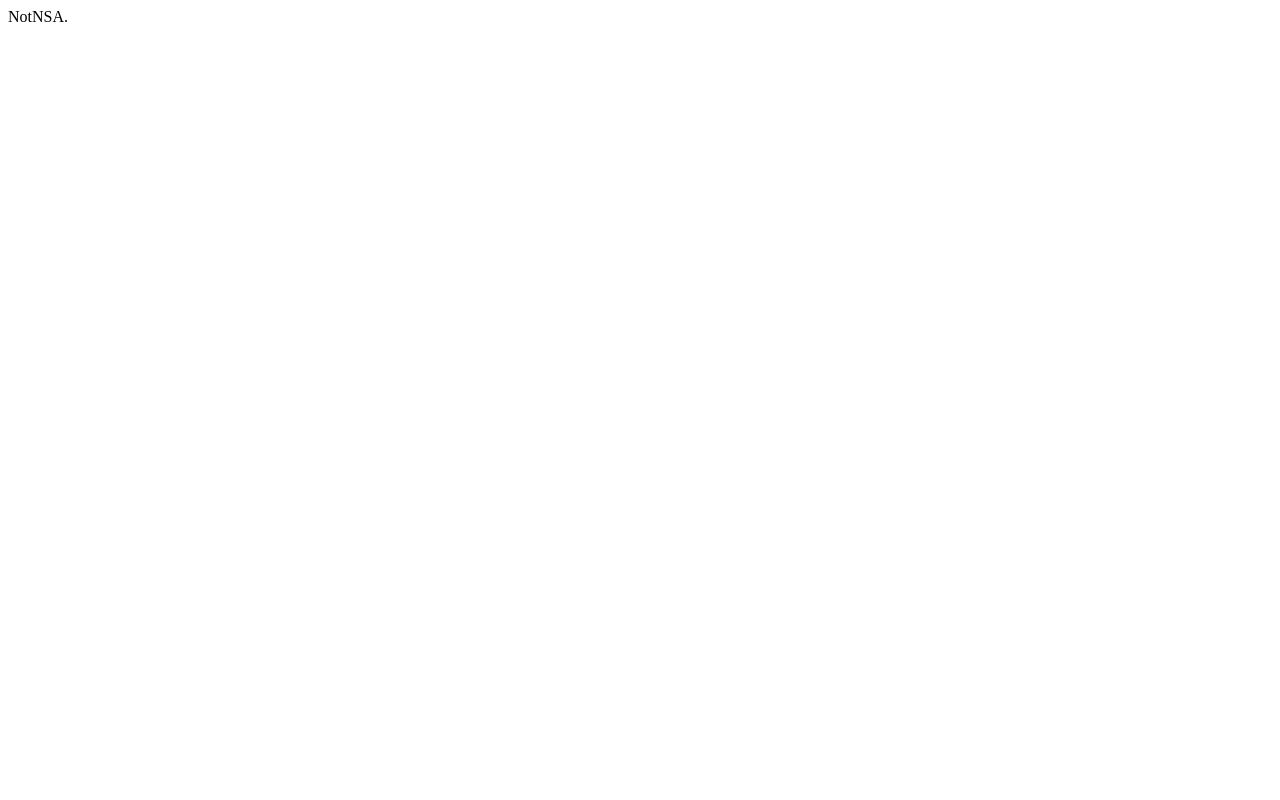
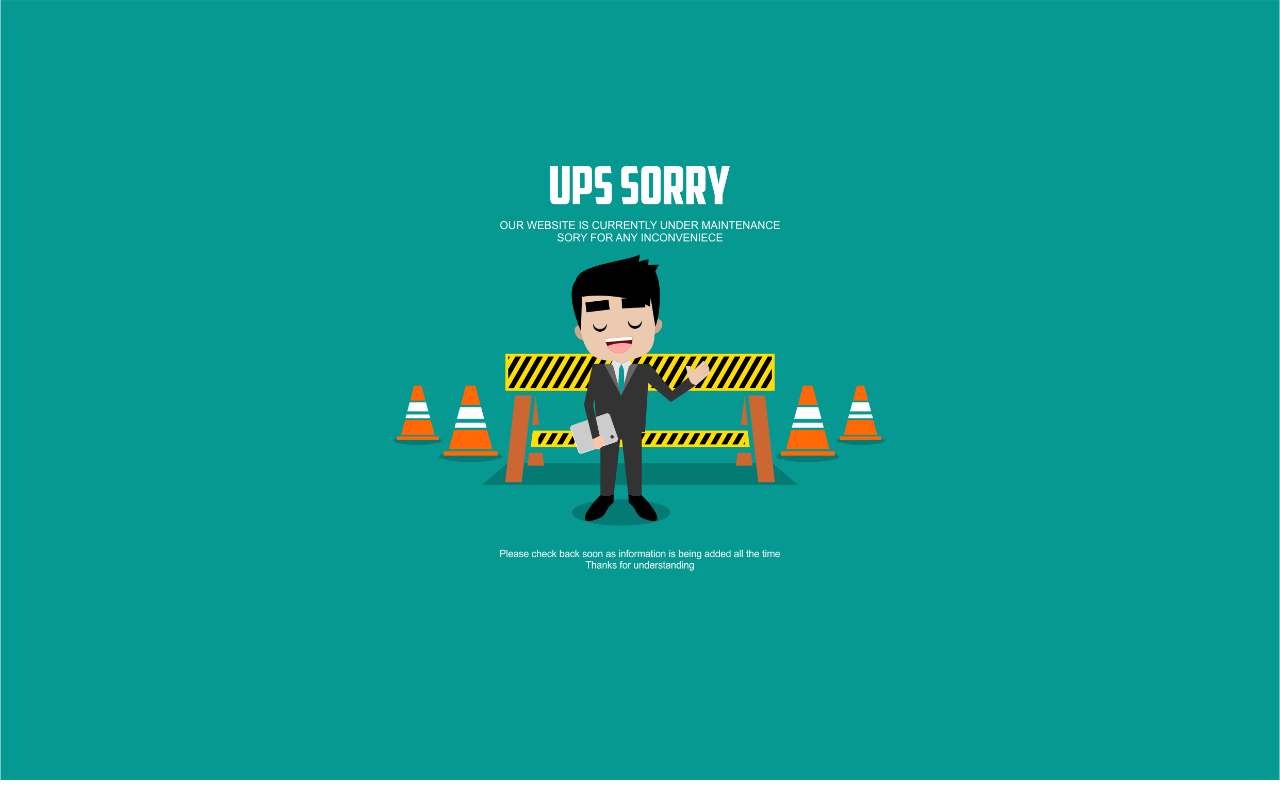
Before and after one commit to TorrentOutPost/torrentoutpost.github.io, a plain HTML site: page index.html in a window 1280 px wide. Drawn offline with Linux system fonts and the light colour scheme.

Commit message:
Update index.html

```diff
--- a/index.html
+++ b/index.html
@@ -3,7 +3,13 @@
 <head>
 <title>TorrentOutPost</title>
 </head>
+<style>
+body {
+background-image: url(bg.png);
+background-repeat:no-repeat;
+background-size:cover;}
+</style>
 <body>
-NotNSA.
+
 </body>
 </html>
```
